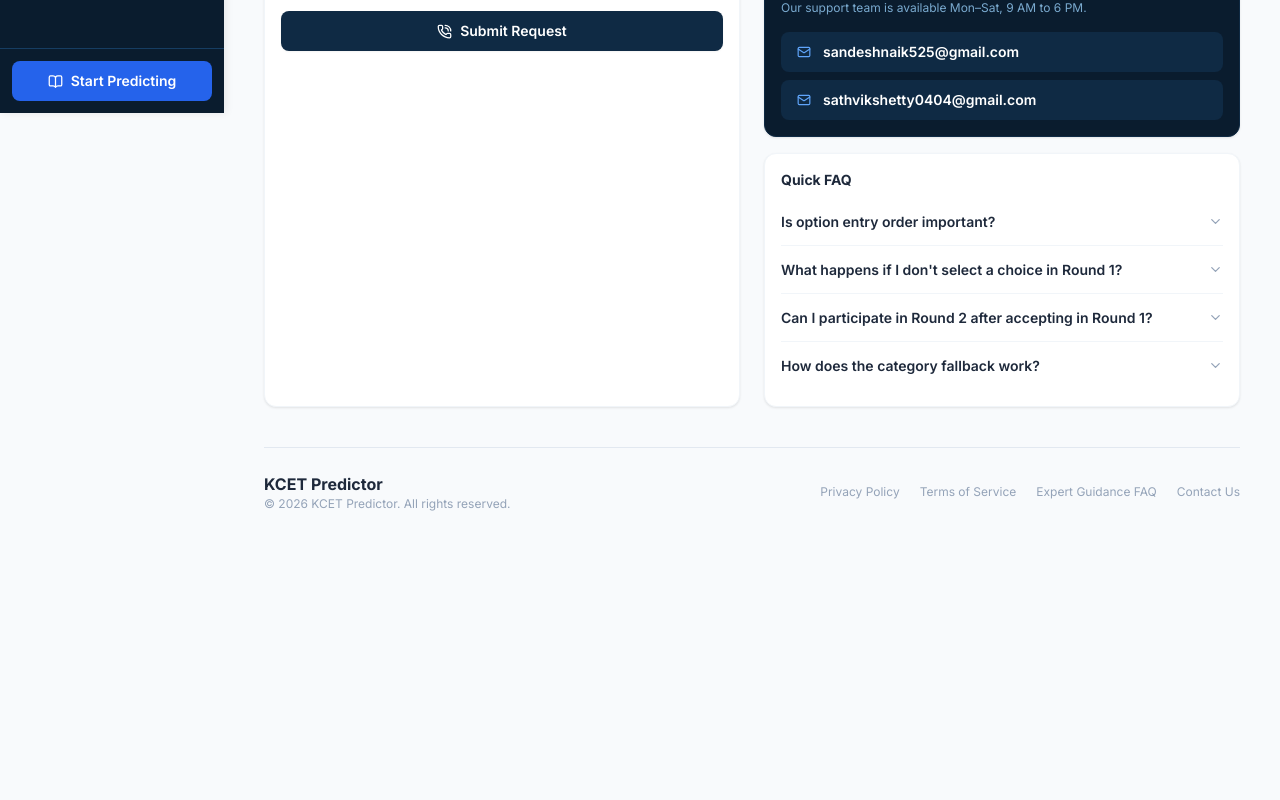
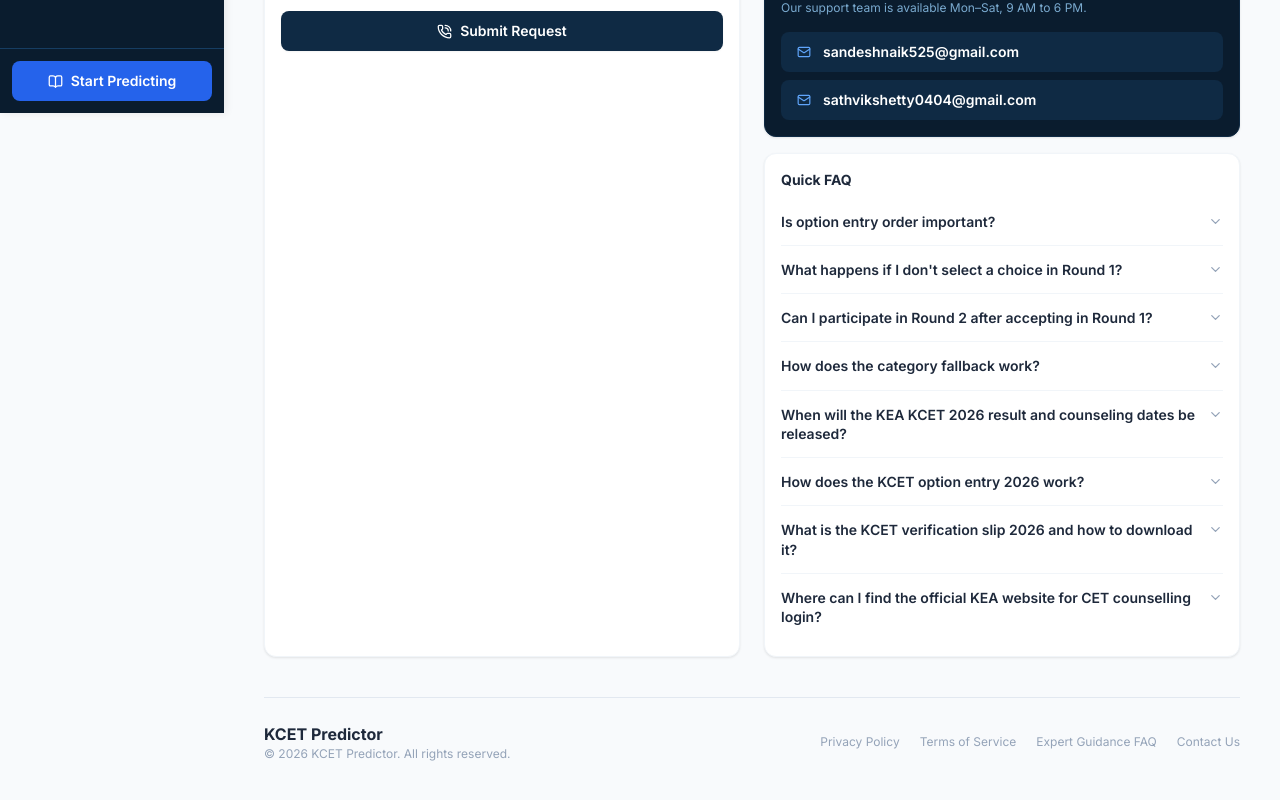
Before and after one commit to sandeshnaik777/KCET, a React (Vite) app: page /help in a window 1280 px wide. Shown: the part 687-1487 px from the top of the page. Before the commit the page ends 1243 px from the top, so only its background shows below. Built offline with nearby package versions, Linux system fonts and the light colour scheme; no server answers.

Commit message:
added seo content

```diff
--- a/index.html
+++ b/index.html
@@ -38,6 +38,46 @@
       "offers": { "@type": "Offer", "price": "0", "priceCurrency": "INR" }
     }
     </script>
+    <script type="application/ld+json">
+    {
+      "@context": "https://schema.org",
+      "@type": "FAQPage",
+      "mainEntity": [
+        {
+          "@type": "Question",
+          "name": "When will the KEA KCET 2026 result and counseling dates be released?",
+          "acceptedAnswer": {
+            "@type": "Answer",
+            "text": "The Karnataka Examination Authority (KEA) announces the KCET result date 2026 and UG CET counselling schedule on their official website (cetonline.karnataka.gov.in 2026). Keep checking the KEA website for direct result links and login credentials."
+          }
+        },
+        {
+          "@type": "Question",
+          "name": "How does the KCET option entry 2026 work?",
+          "acceptedAnswer": {
+            "@type": "Answer",
+            "text": "During KCET option entry 2026, candidates log in to the KEA portal to enter their preferred engineering colleges and branches. The KEA CET system then allocates seats based on your rank, category, and choices."
+          }
+        },
+        {
+          "@type": "Question",
+          "name": "What is the KCET verification slip 2026 and how to download it?",
+          "acceptedAnswer": {
+            "@type": "Answer",
+            "text": "The KCET verification slip 2026 is issued by KEA after physical or online document verification. It contains your secret key, which is mandatory to log in for KEA CET option entry and counselling."
+          }
+        },
+        {
+          "@type": "Question",
+          "name": "Where can I find the official KEA website for CET counselling login?",
+          "acceptedAnswer": {
+            "@type": "Answer",
+            "text": "All official notifications, CET result links, option entry portals, and counselling instructions are published on the KEA website (cetonline.karnataka.gov.in). Always verify details directly through the official KEA portal."
+          }
+        }
+      ]
+    }
+    </script>
 
     <!-- Fonts -->
     <link rel="preconnect" href="https://fonts.googleapis.com" />
--- a/src/pages/Help.jsx
+++ b/src/pages/Help.jsx
@@ -47,6 +47,22 @@
   {
     q: 'How does the category fallback work?',
     a: 'If no seats are reserved for your category in a specific branch, you automatically compete under General Merit cutoffs for that seat.',
+  },
+  {
+    q: 'When will the KEA KCET 2026 result and counseling dates be released?',
+    a: 'The Karnataka Examination Authority (KEA) announces the KCET result date 2026 and UG CET counselling schedule on their official website (cetonline.karnataka.gov.in 2026). Keep checking the KEA website for direct result links and login credentials.',
+  },
+  {
+    q: 'How does the KCET option entry 2026 work?',
+    a: 'During KCET option entry 2026, candidates log in to the KEA portal to enter their preferred engineering colleges and branches. The KEA CET system then allocates seats based on your rank, category, and choices.',
+  },
+  {
+    q: 'What is the KCET verification slip 2026 and how to download it?',
+    a: 'The KCET verification slip 2026 is issued by KEA after physical or online document verification. It contains your secret key, which is mandatory to log in for KEA CET option entry and counselling.',
+  },
+  {
+    q: 'Where can I find the official KEA website for CET counselling login?',
+    a: 'All official notifications, CET result links, option entry portals, and counselling instructions are published on the KEA website (cetonline.karnataka.gov.in). Always verify details directly through the official KEA portal.',
   },
 ]
 
```
